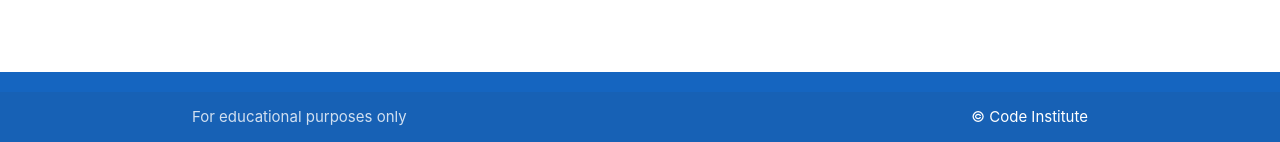
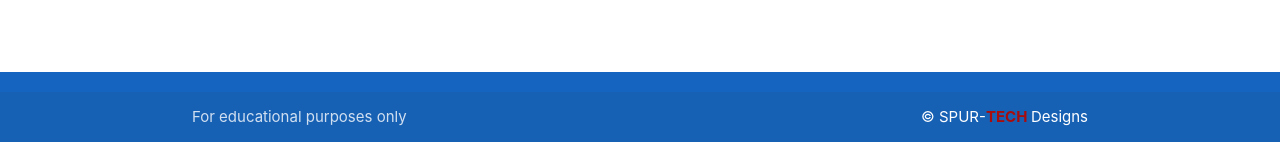
Before and after one commit to SPUR-TECH/task-manager, a Flask app: page / in a window 1280 px wide. Shown: the part 658-800 px from the top of the page. Run offline with Flask 2, Linux system fonts and the light colour scheme.

Commit message:
customize copyright tag

```diff
--- a/taskmanager/static/css/style.css
+++ b/taskmanager/static/css/style.css
@@ -7,3 +7,7 @@ body {
 main {
     flex: 1 0 auto;
 }
+
+b {
+    color: rgb(168, 12, 12);
+}
--- a/taskmanager/templates/base.html
+++ b/taskmanager/templates/base.html
@@ -48,7 +48,8 @@
         <div class="footer-copyright">
             <div class="container">
                 For educational purposes only
-                <a class="white-text right" href="https://codeinstitute.net" target="_blank">&copy; Code Institute</a>
+                <a class="white-text right" href="https://codeinstitute.net" target="_blank">&copy; SPUR-<B>TECH
+                    </B>Designs</a>
             </div>
         </div>
     </footer>
```
